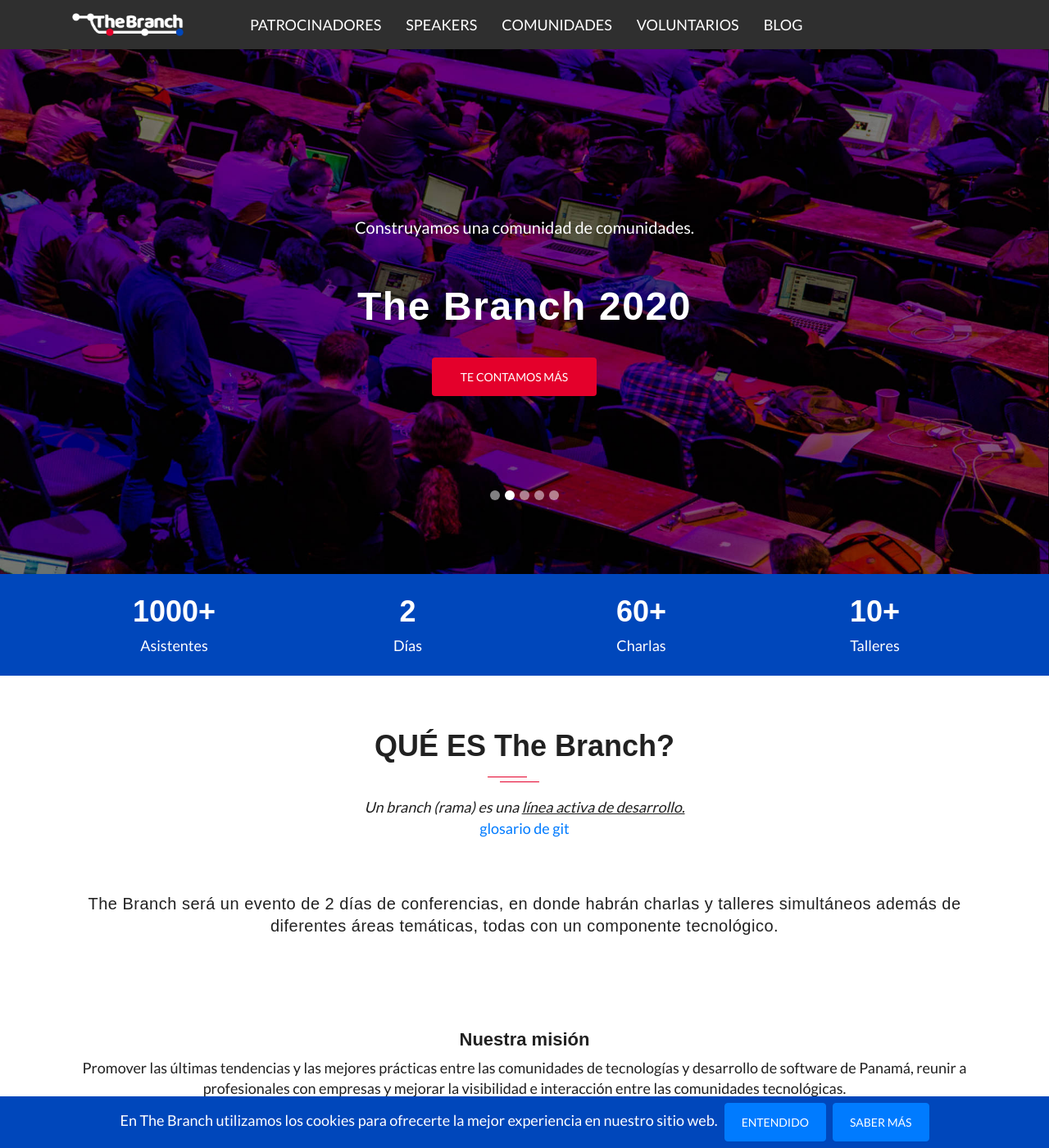
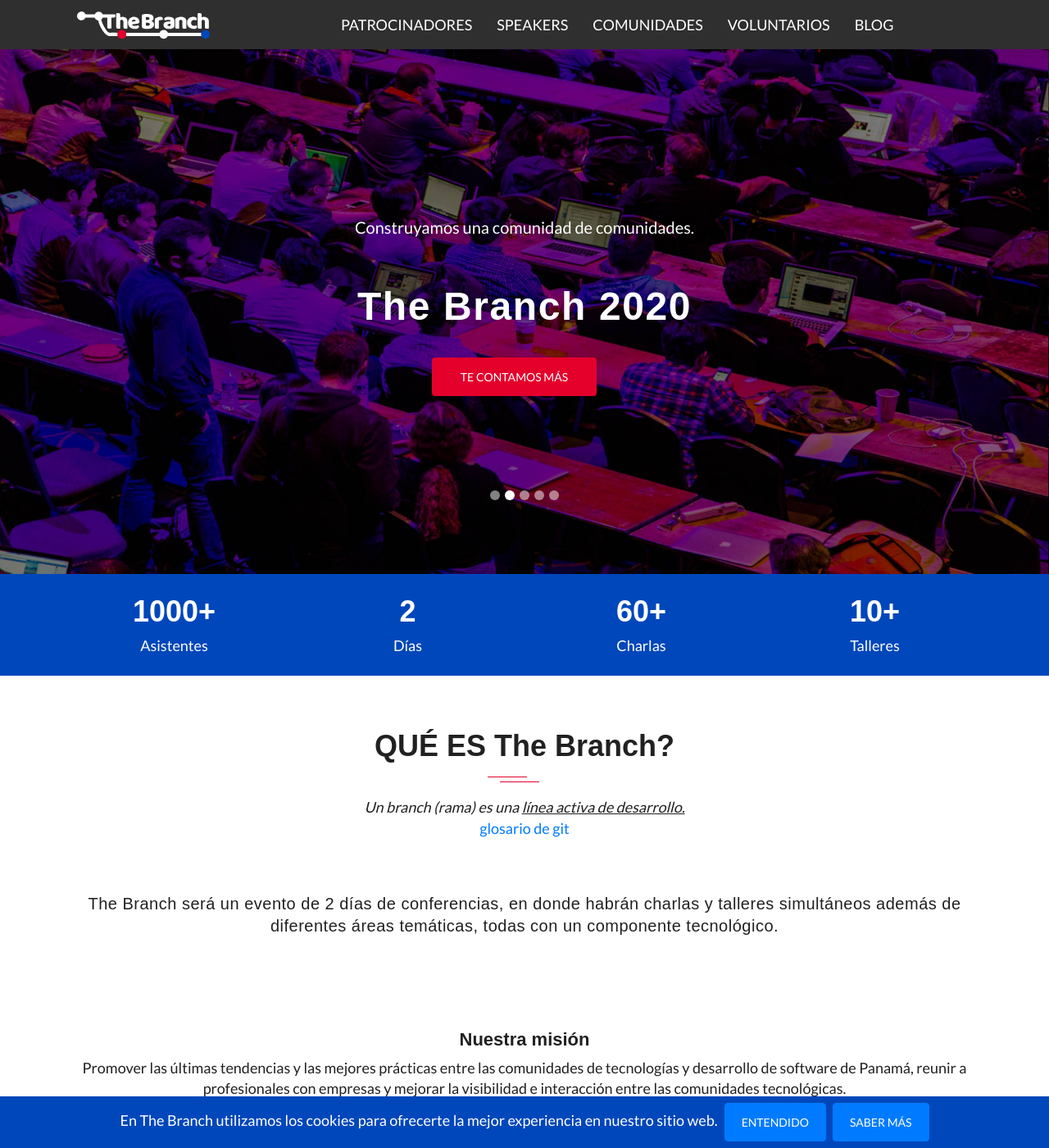
Before and after one commit to marvlm/thebranchconf, a Jekyll site: the page built from index.html, in a window 1280 px wide and 1400 px high. Shown: the whole window at 82% size. Built offline with Jekyll 4.4.1, drawn with Linux system fonts in a browser that asks for light colours; nearby versions of some CDN libraries; some web fonts are replaced; the list of posts is cut into pages by our own code; comment, search, counter and statistics services are not loaded.

Commit message:
Added vetorized logos for top menu and footer area, the style has been updated for the svg logos to fit correctly

```diff
--- a/_config.yml
+++ b/_config.yml
@@ -11,7 +11,7 @@
   - jekyll-sitemap
   - jekyll-seo-tag
   - jekyll-tidy
-  - jekyll-compress-images
+  #- jekyll-compress-images
 google_analytics: UA-149944962-1
 include: ['_pages']
 
@@ -28,8 +28,8 @@
 date: "Fecha por definir" ## SEPTIEMBRE 12 - 13, 2020
 place: "Lugar por definir"
 city: "CIUDAD DE PANAMÁ"
-logo-white: 'assets/img/logo.png'
-logo: 'assets/img/logo2.png'
+logo-white: '/assets/img/identity/the-branch-logo-inverted.svg'
+logo: '/assets/img/identity/the-branch-logo.svg'
 favicon: 'assets/images/favicon.ico'
 disqus: 'thebranch'
 email: 'hola@thebranch.tech'
--- a/assets/css/main.css
+++ b/assets/css/main.css
@@ -812,7 +812,7 @@
 }
 
 .navbar-brand img {
-  width: 75%;
+  width: 60%;
 }
 
 .top-nav-collapse {
@@ -1052,11 +1052,11 @@
   }
   .navbar-brand {
     position: absolute;
-    padding: 15px 15px;
+    padding: 3px 15px;
     top: 0;
   }
   .navbar-brand img {
-    width: 75%;
+    width: 55%;
   }
   #mobile-menu {
     display: none;
@@ -2077,6 +2077,10 @@
   font-weight: 400;
 }
 
+.footer-area img {
+  width: 75%;
+}
+
 .footer-area a:hover {
   color: #e4002b;
 }
```
